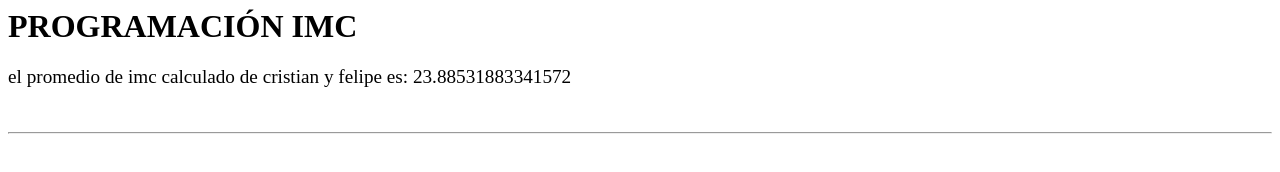
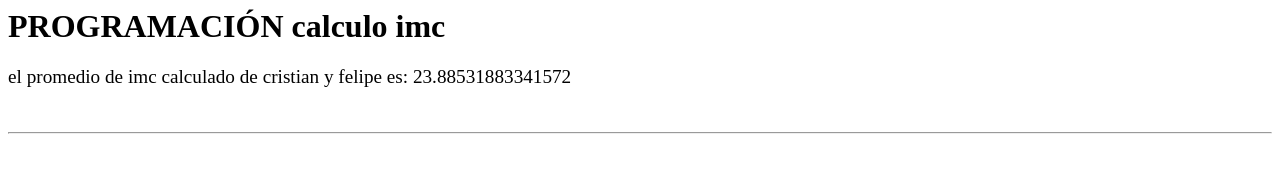
Before and after one commit to Jonathanbeta/miprimerrepositorio, a plain HTML site: page index.html in a window 1280 px wide. Drawn offline with Linux system fonts and the light colour scheme.

Commit message:
renombrando titulo

```diff
--- a/index.html
+++ b/index.html
@@ -1,5 +1,5 @@
 <meta charset="UTF-8">
-<h1>PROGRAMACIÓN IMC</h1>
+<h1>PROGRAMACIÓN calculo imc</h1>
 <script>
     function saltarLinea() {
         document.write("<br>");
```
